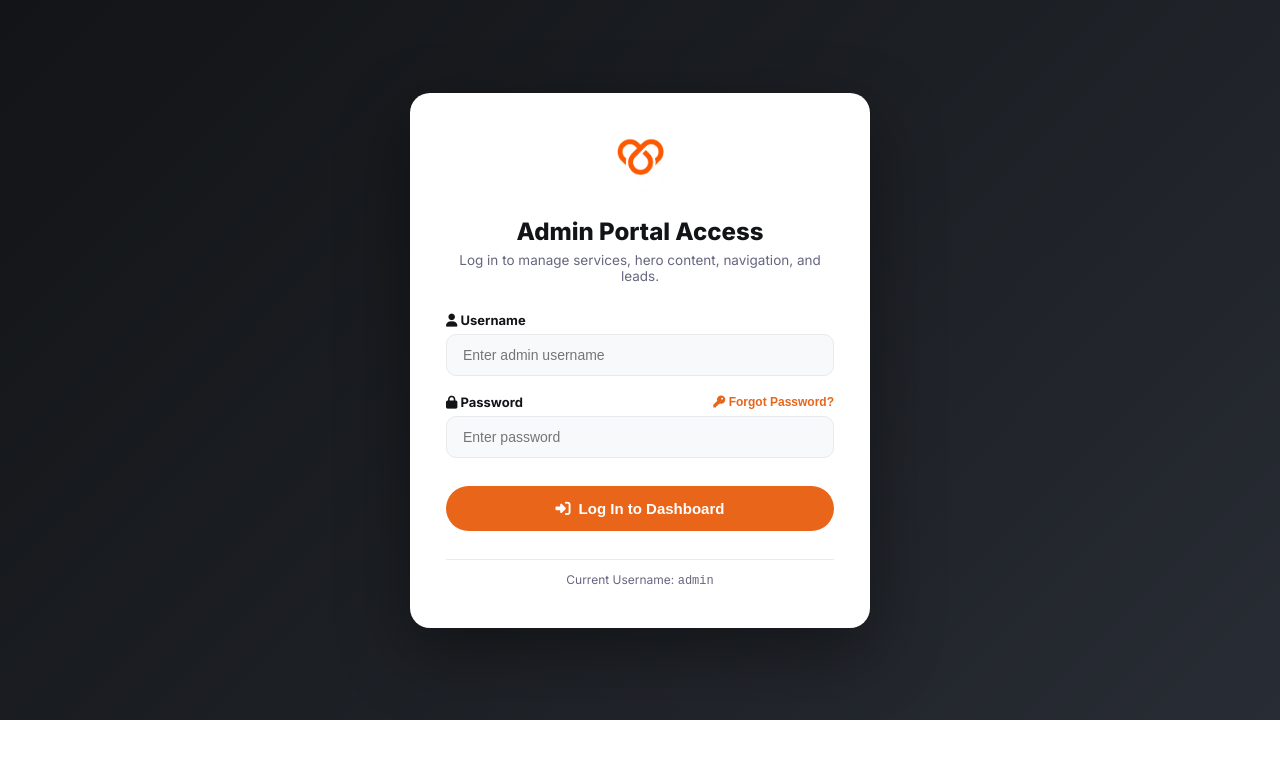
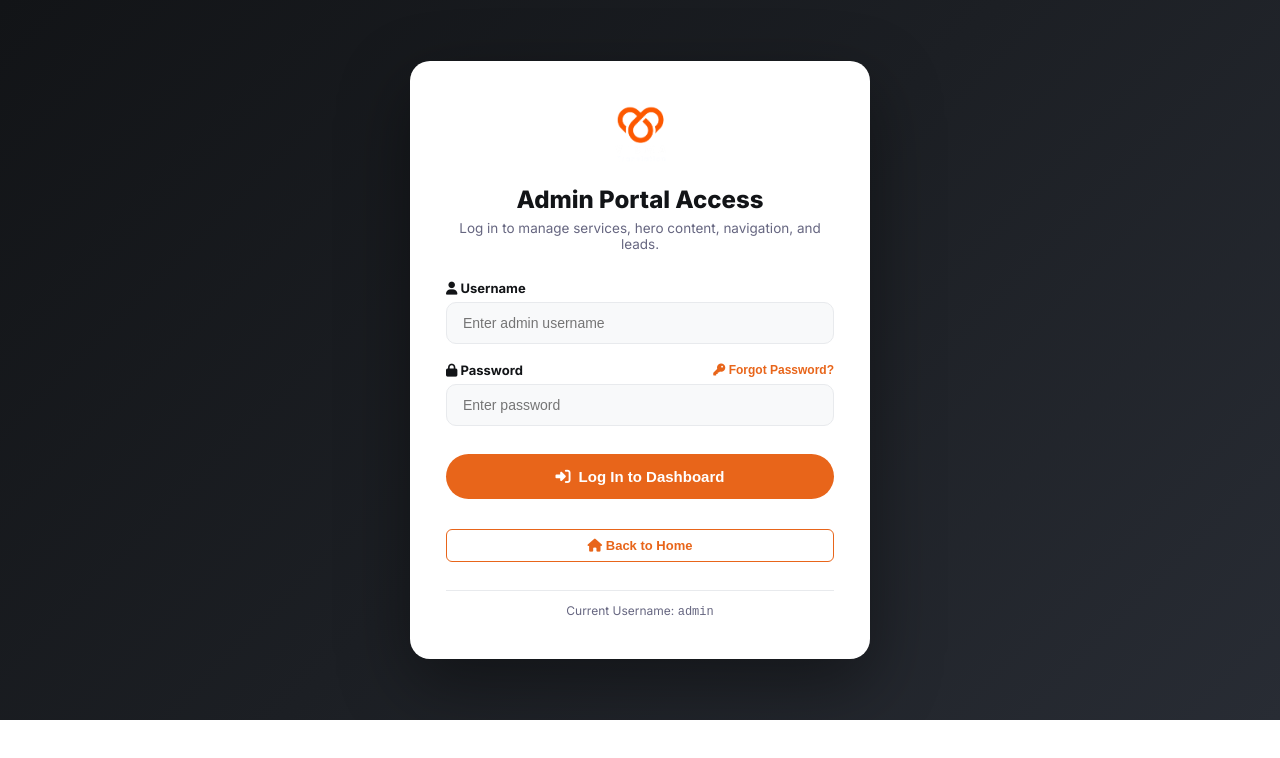
Before and after one commit to Digiworq/visma-translation-react, a React (Vite) app: page /admin/login in a window 1280 px wide. Shown: the top 758 px of the page. Built offline with nearby package versions, Linux system fonts and the light colour scheme.

Commit message:
Add Back to Home button on admin login page

```diff
--- a/src/pages/admin/AdminLogin.jsx
+++ b/src/pages/admin/AdminLogin.jsx
@@ -112,6 +112,26 @@ export default function AdminLogin() {
             <i className="fas fa-sign-in-alt"></i> Log In to Dashboard
           </button>
 
+          <div style={{ textAlign: 'center', marginTop: '12px' }}>
+            <button
+              type="button"
+              onClick={() => navigate('/')}
+              style={{
+                background: 'none',
+                border: '1px solid #e8651a',
+                color: '#e8651a',
+                borderRadius: '6px',
+                padding: '8px 20px',
+                fontSize: '13px',
+                fontWeight: 600,
+                cursor: 'pointer',
+                width: '100%',
+              }}
+            >
+              <i className="fas fa-home"></i> Back to Home
+            </button>
+          </div>
+
           <div className="admin-hint">
             <span>Current Username: <code>{adminCreds.username}</code></span>
           </div>
```
